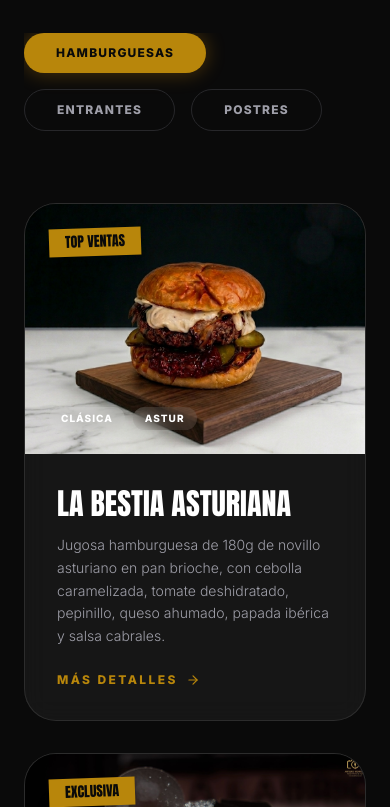
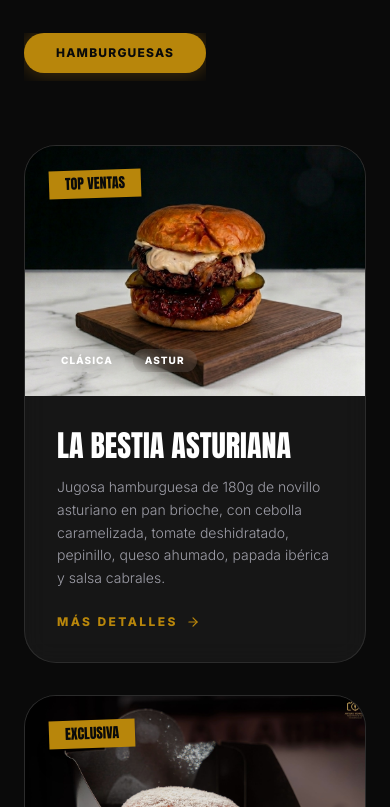
Before and after one commit to ikergarciaf/La-Fabrica-de-Asturias, a React (Vite) app: page / in a window 390 px wide. Shown: the part 1577-2384 px from the top of the page. Built offline with nearby package versions, Linux system fonts and the light colour scheme; a web font is replaced by a local one.

Commit message:
chore: simplify menu and remove events section

```diff
--- a/src/App.tsx
+++ b/src/App.tsx
@@ -169,7 +169,7 @@ export default function App() {
       });
     }, { threshold: 0.3 });
 
-    const sections = ['inicio', 'la-carta', 'nosotros', 'eventos', 'contacto', 'localizacion'];
+    const sections = ['inicio', 'la-carta', 'nosotros', 'contacto', 'localizacion'];
     sections.forEach(s => {
       const el = document.getElementById(s);
       if (el) observer.observe(el);
@@ -193,26 +193,6 @@ export default function App() {
 
   const categories = Array.from(new Set(MENU_ITEMS.map(item => item.category)));
   const filteredItems = (MENU_ITEMS as MenuItem[]).filter(item => item.category === activeCategory);
-  const upcomingEvents = [
-    {
-      title: 'Festival de la Sidra',
-      date: '12 jul · Gijón',
-      description: 'Tarde de música, sidra y nuestras burgers más demandadas frente al mar.',
-      link: 'https://calendar.google.com/calendar/render?action=TEMPLATE&text=Festival%20de%20la%20Sidra%20-%20La%20F%C3%A1brica%20de%20Asturias&dates=20260712T180000/20260712T230000&details=Reserva%20tu%20plaza%20en%20el%20festival%20con%20La%20F%C3%A1brica%20de%20Asturias&location=Gij%C3%B3n'
-    },
-    {
-      title: 'Cata de Burgers',
-      date: '20 jul · Móstoles',
-      description: 'Noche de sabor con maridaje de cerveza asturiana y una selección premium.',
-      link: 'https://calendar.google.com/calendar/render?action=TEMPLATE&text=Cata%20de%20Burgers%20-%20La%20F%C3%A1brica%20de%20Asturias&dates=20260720T200000/20260720T230000&details=Una%20noche%20especial%20para%20probar%20nuestras%20mejores%20burgers&location=M%C3%B3stoles'
-    },
-    {
-      title: 'Fiesta de Empresa',
-      date: '2 ago · Madrid',
-      description: 'Catering para equipos y celebraciones con servicio rápido y menú a medida.',
-      link: 'https://calendar.google.com/calendar/render?action=TEMPLATE&text=Fiesta%20de%20Empresa%20-%20La%20F%C3%A1brica%20de%20Asturias&dates=20260802T190000/20260802T230000&details=Evento%20para%20empresas%20con%20catering%20de%20La%20F%C3%A1brica%20de%20Asturias&location=Madrid'
-    }
-  ];
 
   const handleSubmit = async (e: React.FormEvent<HTMLFormElement>) => {
     e.preventDefault();
@@ -269,7 +249,7 @@ export default function App() {
         </motion.div>
 
         <div className="hidden md:flex gap-8 items-center text-white">
-          {['Inicio', 'La Carta', 'Nosotros', 'Eventos', 'Localización'].map((item) => {
+          {['Inicio', 'La Carta', 'Nosotros', 'Localización'].map((item) => {
             const sectionId = item.toLowerCase().normalize("NFD").replace(/[\u0300-\u036f]/g, "").replace(/\s+/g, '-');
             const isActive = activeSection === sectionId;
             return (
@@ -313,7 +293,7 @@ export default function App() {
               </button>
             </div>
             <div className="flex flex-col gap-8 mt-12">
-              {['Inicio', 'La Carta', 'Nosotros', 'Eventos', 'Localización'].map((item) => (
+              {['Inicio', 'La Carta', 'Nosotros', 'Localización'].map((item) => (
                 <a
                   key={item}
                   href={`#${item.toLowerCase().normalize("NFD").replace(/[\u0300-\u036f]/g, "").replace(/\s+/g, '-')}`}
@@ -652,49 +632,6 @@ export default function App() {
         </div>
       </section>
 
-      {/* Events Section */}
-      <section id="eventos" className="py-32 bg-zinc-950/70 border-t border-zinc-900 scroll-mt-20">
-        <div className="container mx-auto px-6">
-          <motion.div
-            initial={{ opacity: 0, y: 30 }}
-            whileInView={{ opacity: 1, y: 0 }}
-            transition={{ duration: 0.8 }}
-            viewport={{ once: true }}
-            className="mb-16"
-          >
-            <span className="font-serif italic text-brand-primary text-xl md:text-2xl mb-4 block">Próximos encuentros</span>
-            <h2 className="font-display text-5xl sm:text-6xl md:text-7xl uppercase leading-none">EVENTOS QUE<br/><span className="text-stroke tracking-tighter">NO TE PUEDES PERDER</span></h2>
-          </motion.div>
-
-          <div className="grid gap-8 lg:grid-cols-3">
-            {upcomingEvents.map((event) => (
-              <motion.article
-                key={event.title}
-                initial={{ opacity: 0, y: 24 }}
-                whileInView={{ opacity: 1, y: 0 }}
-                transition={{ duration: 0.6 }}
-                viewport={{ once: true }}
-                className="glass-card border-white/10 bg-zinc-950 p-8 rounded-[2rem] flex flex-col gap-5"
-              >
-                <div>
-                  <p className="text-[10px] uppercase tracking-[0.3em] text-brand-primary font-bold">{event.date}</p>
-                  <h3 className="font-display text-3xl uppercase mt-3">{event.title}</h3>
-                </div>
-                <p className="text-zinc-400 font-light leading-relaxed">{event.description}</p>
-                <a
-                  href={event.link}
-                  target="_blank"
-                  rel="noopener noreferrer"
-                  className="mt-auto inline-flex items-center justify-center gap-2 rounded-full border border-brand-primary/30 px-5 py-3 text-sm font-semibold uppercase tracking-[0.2em] text-brand-primary hover:bg-brand-primary hover:text-brand-dark transition-colors"
-                >
-                  Añadir a mi agenda <ArrowRight size={16} />
-                </a>
-              </motion.article>
-            ))}
-          </div>
-        </div>
-      </section>
-
       {/* Booking / Contact Section */}
       <section id="contacto" className="py-32 bg-brand-dark border-t border-zinc-900 scroll-mt-20">
         <div className="container mx-auto px-6">
@@ -840,9 +777,9 @@ export default function App() {
                    <div className="flex gap-6">
                       <div className="text-brand-primary"><MapPin size={32} /></div>
                       <div>
-                         <h4 className="font-display text-2xl uppercase mb-2">Ubicación Actual</h4>
-                         <p className="text-zinc-400 font-light">Estamos rotando por Madrid. Síguenos en Instagram para saber nuestra parada de hoy.</p>
-                         <p className="text-white mt-2">Móstoles, Madrid (Ubicación actual)</p>
+                         <h4 className="font-display text-2xl uppercase mb-2">Ubicación</h4>
+                         <p className="text-zinc-400 font-light">Nos encontramos en Móstoles, Madrid.</p>
+                         <p className="text-white mt-2">Móstoles, Madrid</p>
                       </div>
                    </div>
                    <div className="flex gap-6">
--- a/src/constants.ts
+++ b/src/constants.ts
@@ -61,38 +61,6 @@ export const MENU_ITEMS = [
     allergens: ['Gluten', 'Lácteos'],
     longDescription: 'Para los más pequeños o los más puristas: una hamburguesa "Solo carne y queso". Formada por un tierno pan brioche de 100g, 180g de la mejor carne de novillo asturiano y una deliciosa capa de queso ahumado.'
   },
-  {
-    id: 'e1',
-    name: 'Croquetas de la Abuela',
-    description: 'De jamón ibérico o de compango asturiano, cremosas y crujientes.',
-    category: 'Entrantes',
-    image: 'https://picsum.photos/seed/croquetas/800/600',
-    tags: ['Para compartir'],
-    allergens: ['Gluten', 'Lácteos', 'Huevo'],
-    longDescription: 'Croquetas elaboradas diariamente con leche entera de vacas asturianas. Puedes elegir entre el clásico jamón ibérico o nuestro relleno especial de compango (chorizo, morcilla y lacón), capturando toda la esencia de la fabada en un bocado.'
-  },
-  {
-    id: 'e2',
-    name: 'Alitas "Fábrica"',
-    description: 'Adobadas con nuestra mezcla de especias secreta y terminadas en parrilla.',
-    category: 'Entrantes',
-    image: 'https://picsum.photos/seed/wings/800/600',
-    tags: ['Top ventas'],
-    badges: ['Picante'],
-    allergens: ['Gluten', 'Sulfitos'],
-    longDescription: 'Alitas de pollo de corral, marinadas durante 24 horas en un adobo industrial de 12 especias. No las freímos: se terminan lentamente en la parrilla para conseguir una piel crujiente y un interior jugoso con un toque ahumado.'
-  },
-  {
-    id: 'p1',
-    name: 'Tarta de Queso Afuega\'l Pitu',
-    description: 'Tarta de queso horneada con un toque de queso tradicional asturiano.',
-    category: 'Postres',
-    image: 'https://picsum.photos/seed/cheesecake/800/600',
-    tags: ['Casero'],
-    badges: ['Patrimonio'],
-    allergens: ['Gluten', 'Lácteos', 'Huevo'],
-    longDescription: 'Una tarta de queso al estilo de la Viña pero con el carácter de Asturias. Utilizamos queso Afuega\'l Pitu blanco para darle una textura y un sabor únicos, terminada con un punto cremoso que se deshace en la boca.'
-  }
 ];
 
 export const TESTIMONIALS = [
```
